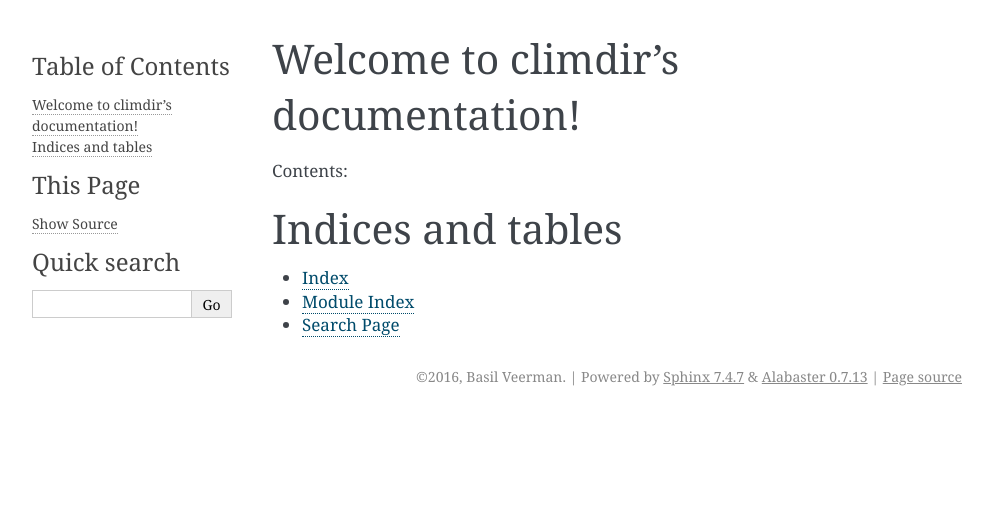
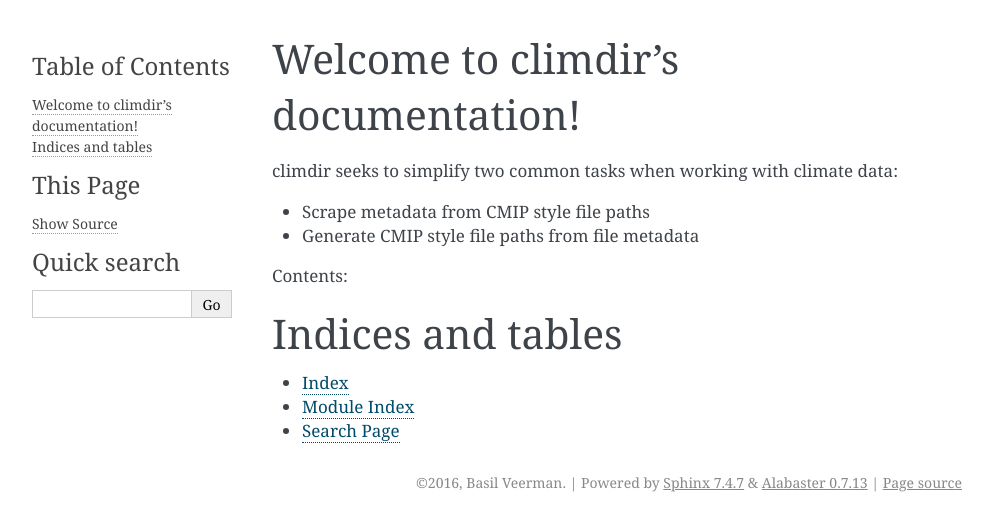
Before and after one commit to basilveerman/climdir, a Sphinx documentation site: the page built from doc/source/index.rst, in a window 1280 px wide. Shown: the top 531 px of the page, without its empty margins (148-1141 px from the left). Built offline with Sphinx 7.4.7, drawn with Linux system fonts in a browser that asks for light colours.

Commit message:
Minor docs additions

```diff
--- a/doc/source/index.rst
+++ b/doc/source/index.rst
@@ -5,6 +5,11 @@
 
 Welcome to climdir's documentation!
 ===================================
+
+climdir seeks to simplify two common tasks when working with climate data:
+
+* Scrape metadata from CMIP style file paths
+* Generate CMIP style file paths from file metadata
 
 Contents:
 
```
Also changed, not shown: 1 other file.
